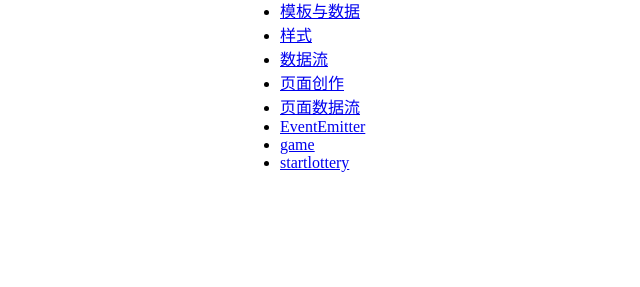
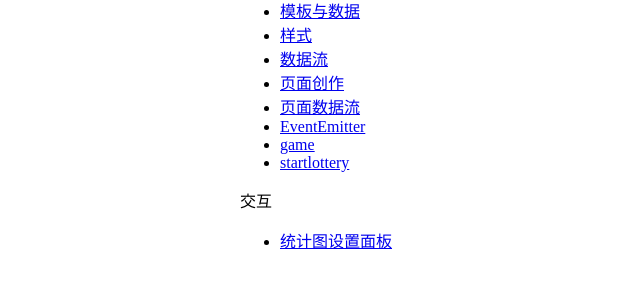
Before and after one commit to eightfeet/mind, a plain HTML site: page yugong/index.html in a window 1280 px wide. Shown: the part 67-354 px from the top of the page, without its empty margins (0-640 px from the left). Drawn offline with Linux system fonts and the light colour scheme.

Commit message:
更新统计图设置面板

```diff
--- a/yugong/index.html
+++ b/yugong/index.html
@@ -19,5 +19,9 @@
         <li><a href="./game.svg" target="_blank">game</a></li>
         <li><a href="./startlottery.svg" target="_blank">startlottery</a></li>
     </ul>
+    <p>交互</p>
+    <ul>
+        <li><a href="./interface/ChartBarAndLine.svg" target="_blank">统计图设置面板</a></li>
+    </ul>
 </body>
 </html>
```
Also changed, not shown: yugong/interface/ChartBarAndLine.svg (added), 1 other file.
